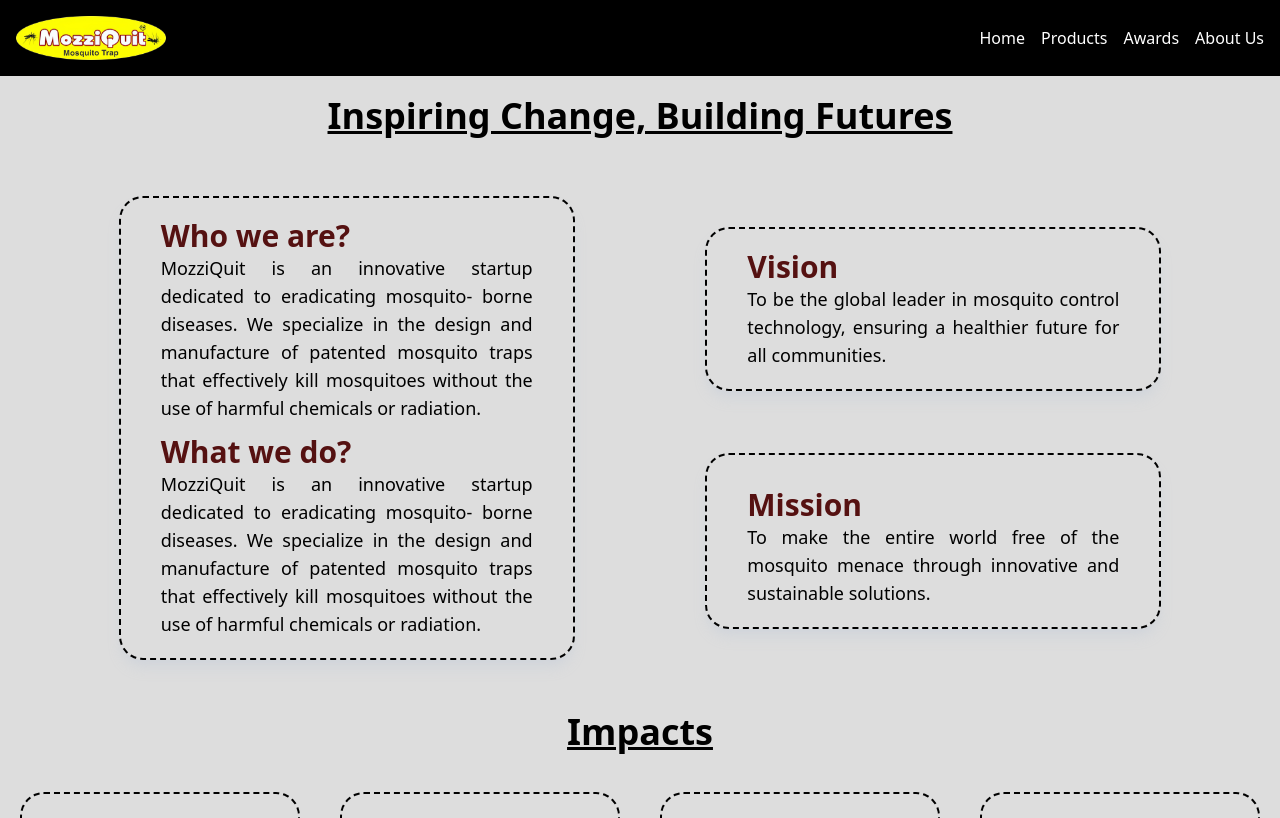
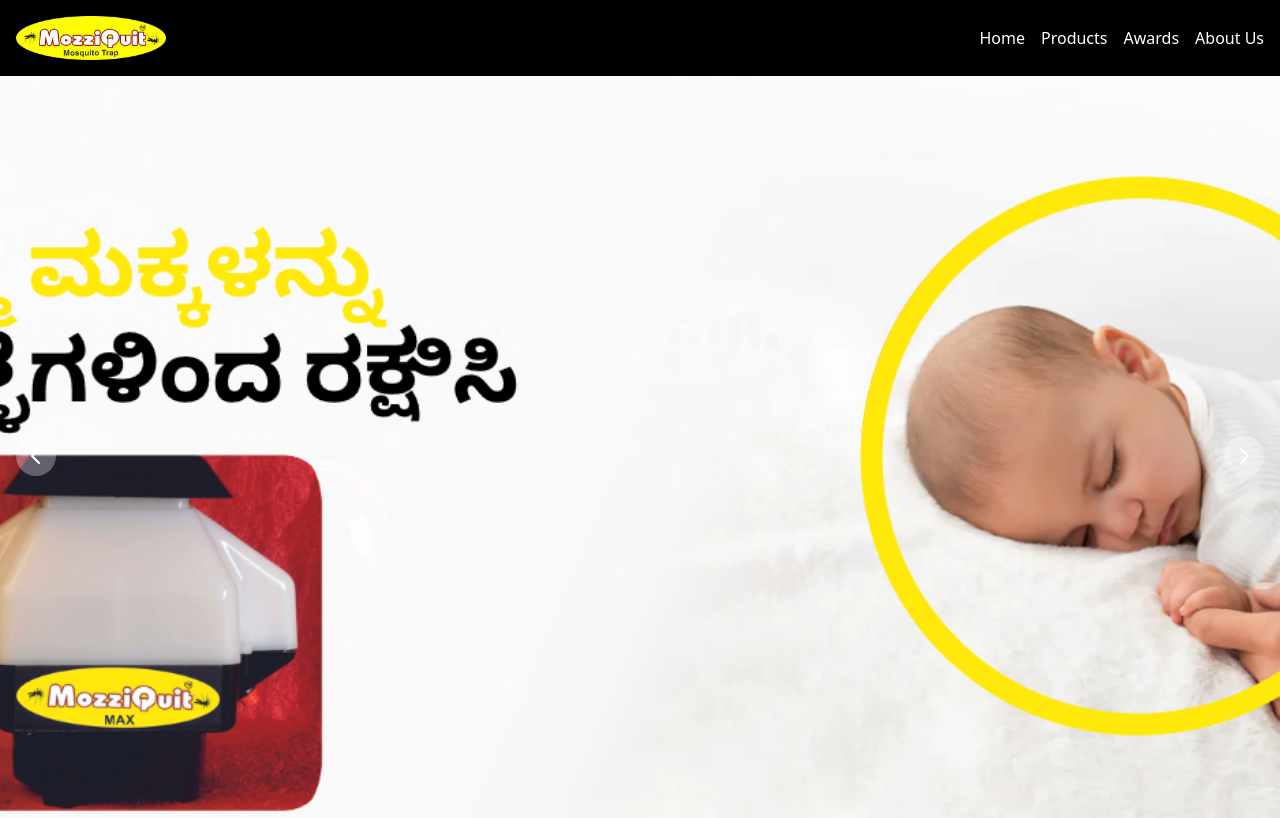
Before and after one commit to Koshin-S-Hegde/mozziquit, a React (Vite) app: page / in a window 1280 px wide. Shown: the top 818 px of the page. Built offline with nearby package versions, Linux system fonts and the light colour scheme.

Commit message:
banner home

```diff
--- a/src/index.css
+++ b/src/index.css
@@ -3,6 +3,12 @@
 @tailwind utilities;
 
 
+* {
+    margin: 0;
+    padding: 0;
+  }
+
+
 body {
     background-color: #ddd;
 }
--- a/src/pages/About.tsx
+++ b/src/pages/About.tsx
@@ -3,7 +3,7 @@
 
 const About = () => {
   return (
-    <div className="bg-gray-100 min-h-screen flex items-start mt-10">
+    <div className="bg-gray-100 min-h-screen flex items-start ">
       <div className="container mx-auto px-4 py-12 flex flex-col md:flex-row">
         {/* Left Side: Text Sections */}
         <div className="flex flex-col justify-start space-y-8 w-full md:w-2/5 xs:mt-5 sm:mt-8 md:mt-0">
--- a/src/pages/Home.tsx
+++ b/src/pages/Home.tsx
@@ -1,12 +1,26 @@
+"use client";
+
+import { Carousel } from "flowbite-react";
+
 import React from "react";
 import InspiringChange from "./InspiringChange"
 import Impacts from "./Impacts"
+import banner from '../resources/banner.png';
+
 
 
 class Home extends React.Component {
     render = () => {
         return (
             <>
+							<div className="h-fit mt-0 mb-0">
+								<div className="h-fit sm:h-[50em]">
+									<Carousel>
+										<img src={banner} alt="Award 1" className="block w-full h-full  object-cover" />
+										<img src={banner} alt="Award 1" className="block w-full h-full object-cover" />
+									</Carousel>
+								</div>
+							</div>
                 <InspiringChange />
                 <Impacts />
             </>
```
Also changed, not shown: src/resources/banner.png (added).
